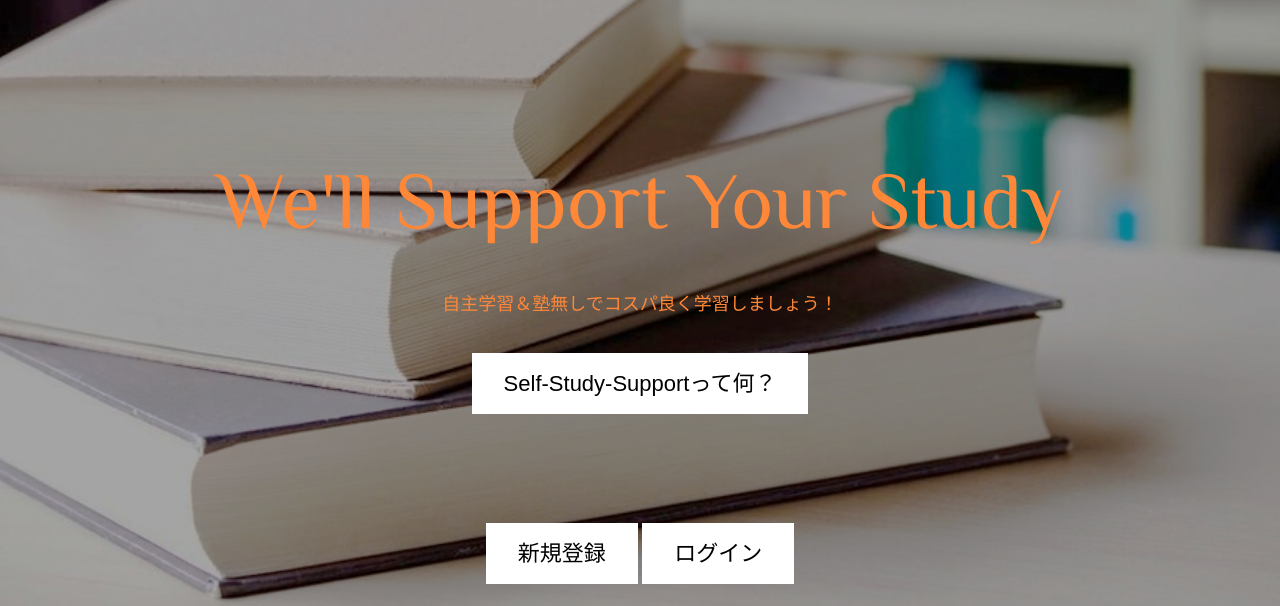
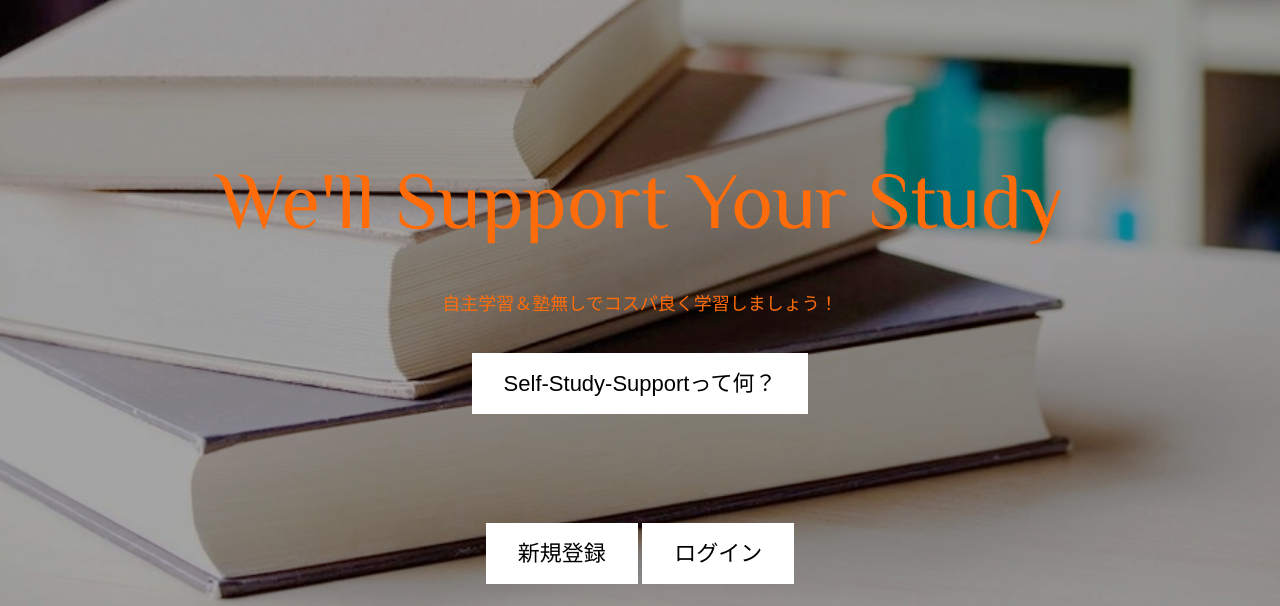
Before and after one commit to Kaine750/SSSS_Front, a plain HTML site: page index.html in a window 1280 px wide. Shown: the part 194-800 px from the top of the page. Drawn offline with Linux system fonts and the light colour scheme; some packages are replaced by stand-ins of ours.

Commit message:
Update style.css

```diff
--- a/css/style.css
+++ b/css/style.css
@@ -8,7 +8,7 @@ html {
 body{
     font-family: "Yu Gothic Medium", "游ゴシック Medium", YuGothic, "游ゴシック体", "ヒラギノ角ゴ Pro W3", sans-serif;
     line-height: 1.9;
-    color: rgb(255, 135, 56);
+    color: rgb(255, 108, 9);
 }
 a {
     text-decoration: none;
```
